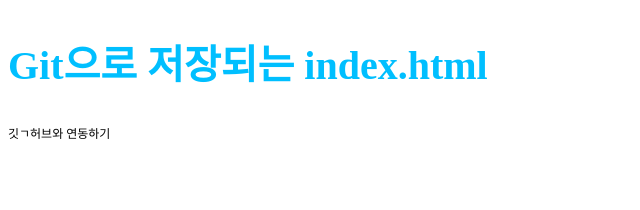
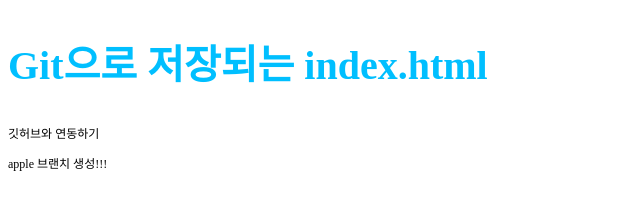
Before and after one commit to park-hyunsik/test, a plain HTML site: page index.html in a window 1280 px wide. Shown: the whole page, without its empty margins (0-640 px from the left). Drawn offline with Linux system fonts and the light colour scheme.

Commit message:
p태그branch 생성이라고 적음

```diff
--- a/index.html
+++ b/index.html
@@ -9,6 +9,7 @@
 </head>
 <body>
     <h2>Git으로 저장되는 index.html</h2>
-    <p>깃ㄱ허브와 연동하기</p>
+    <p>깃허브와 연동하기</p>
+    <p>apple 브랜치 생성!!!</p>
 </body>
 </html>
```
